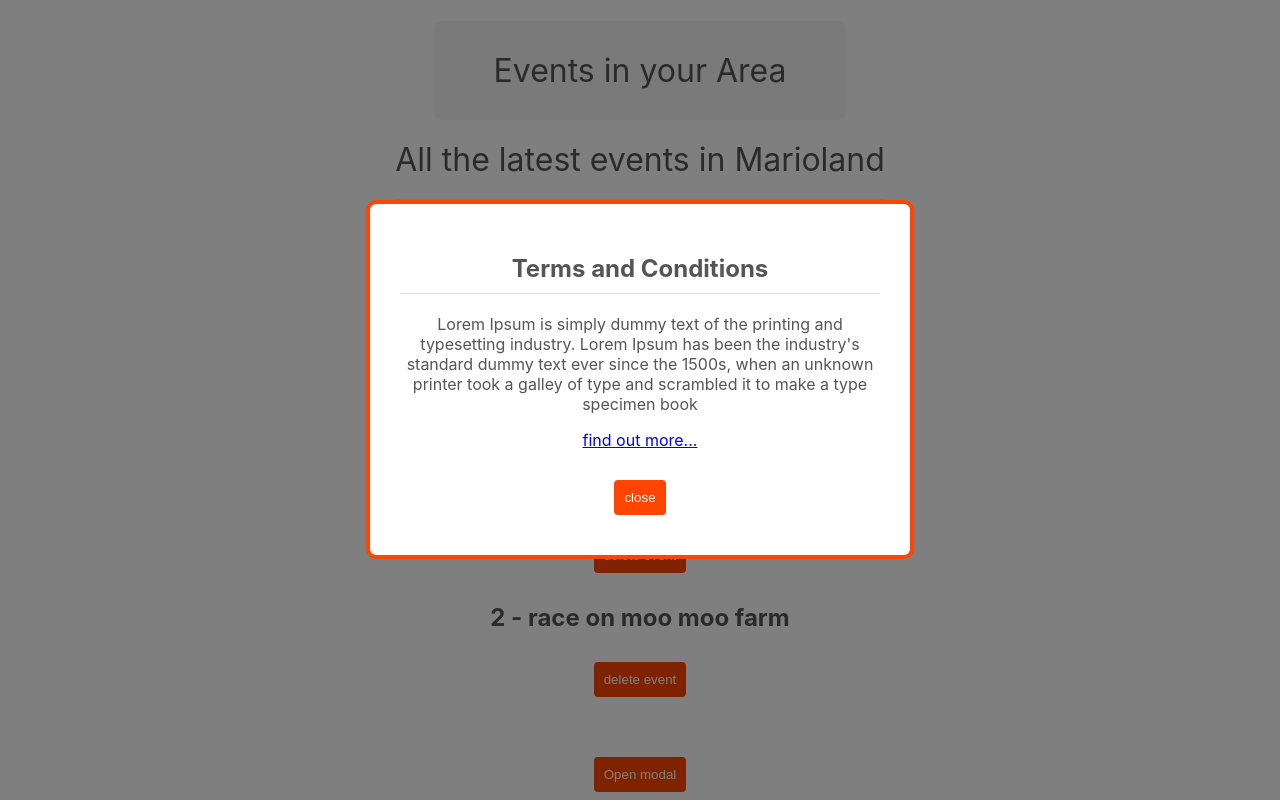
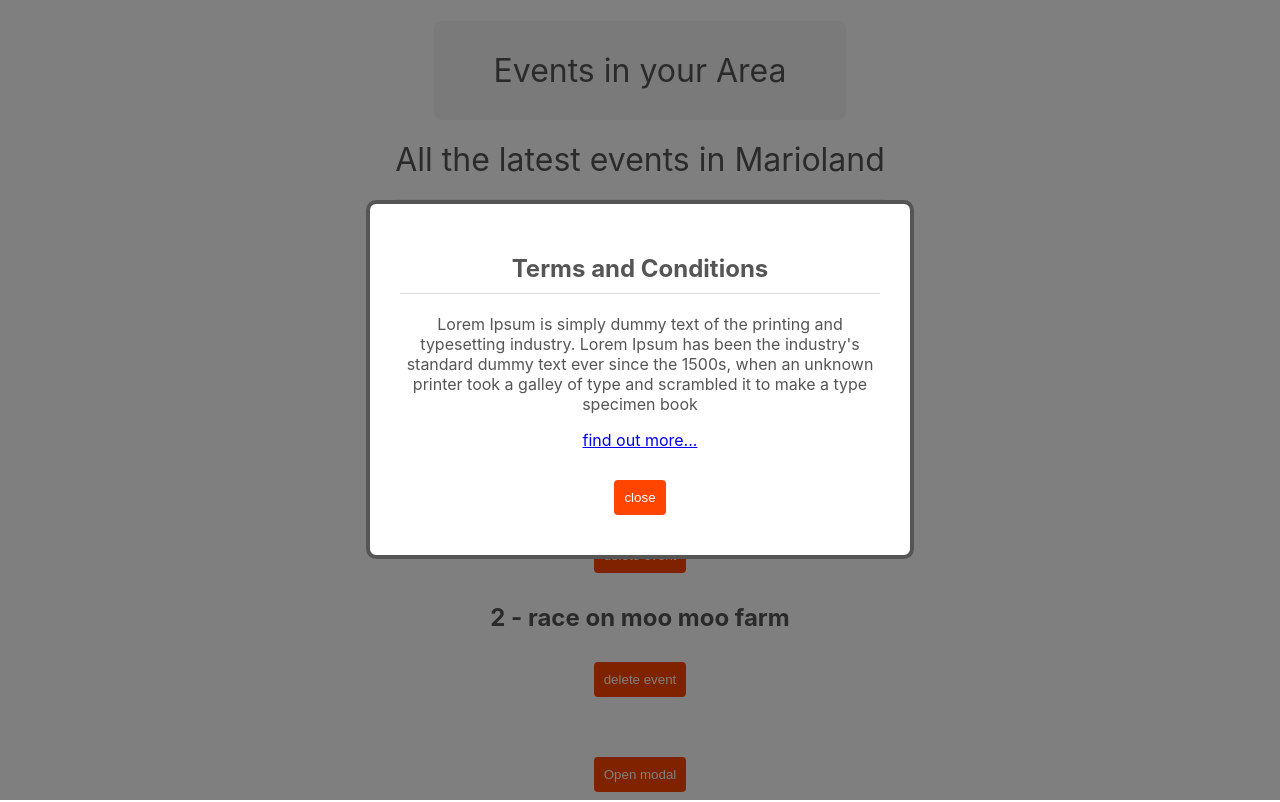
Before and after one commit to zeek-mansur/React, a React (Create React App) app in the folder react/my-first-react-app/: page / in a window 1280 px wide. Both pictures are taken after a click on the button "Open modal". Built offline with nearby package versions, Linux system fonts and the light colour scheme.

Commit message:
Dynamic Inline styles

```diff
--- a/react/my-first-react-app/src/App.js
+++ b/react/my-first-react-app/src/App.js
@@ -49,7 +49,7 @@
       </div> )}
         {showevents && <EventList events={events} handleClick={handleClick}/>}
 
-       {showModal && <Modal handleClose={handleClose}>
+       {showModal && <Modal handleClose={handleClose} isSalesModal={false}>
         <h2>Terms and Conditions</h2>
         <p>Lorem Ipsum is simply dummy text of the printing and typesetting industry.
           Lorem Ipsum has been the industry's standard dummy text ever since the 1500s,
--- a/react/my-first-react-app/src/components/Modal.js
+++ b/react/my-first-react-app/src/components/Modal.js
@@ -1,12 +1,12 @@
 import ReactDOM  from 'react-dom'
 import './Modal.css'
 
-export default function Modal({children, handleClose}) {
+export default function Modal({children, handleClose, isSalesModal}) {
   return ReactDOM.createPortal((
     <div className='modal-backdrop'>
       <div className='modal' style={{
         border: "4px solid",
-        borderColor: "#ff4500",
+        borderColor: isSalesModal ? "#ff4500" : "#555",
         textAlign: "center"
         }}>
         {children}
```
